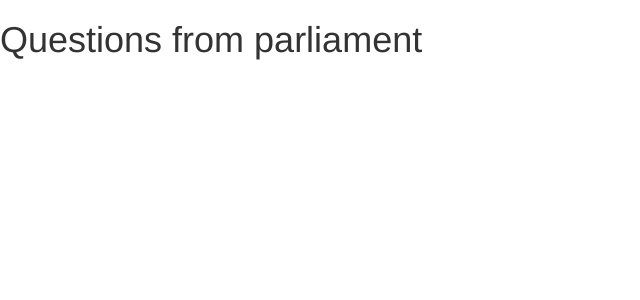
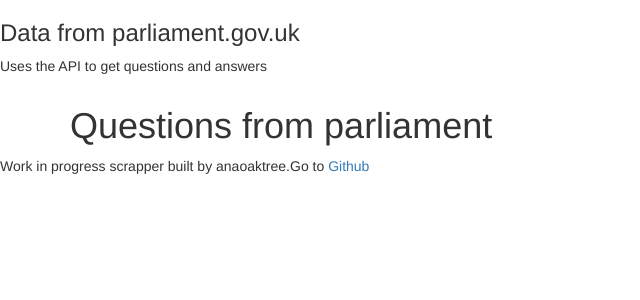
Before and after one commit to anaoaktree/theimpartialmilitant, a Django app: page / in a window 1280 px wide. Shown: the top 300 px of the page, without its empty margins (0-640 px from the left). Run offline with Django 3.2, Linux system fonts and the light colour scheme; data that the repository does not hold is empty; some libraries are stand-ins or nearby versions.

Commit message:
added footer

```diff
--- a/theimpartialmilitant_app/templates/theimpartialmilitant_app/index.html
+++ b/theimpartialmilitant_app/templates/theimpartialmilitant_app/index.html
@@ -1,11 +1,15 @@
 {% extends 'main/base.html' %}
 
 {% block body %}
+<header>
+    <h3>Data from parliament.gov.uk</h3>
+    <p>Uses the API to get questions and answers</p>
+</header>
 
-<header>
-    <h1>Questions from parliament</h1>
-</header>
 <section class="container">
+    <header>
+        <h1>Questions from parliament</h1>
+    </header>
     <div class="row">
         {% for issue in issues %}
         <article class="col-md-4">
@@ -21,4 +25,6 @@
     </div>
 </section>
 
+<footer>Work in progress scrapper built by anaoaktree.Go to <a href="">Github</a></footer>
+
 {% endblock %}
```
Also changed, not shown: 1 other file.
